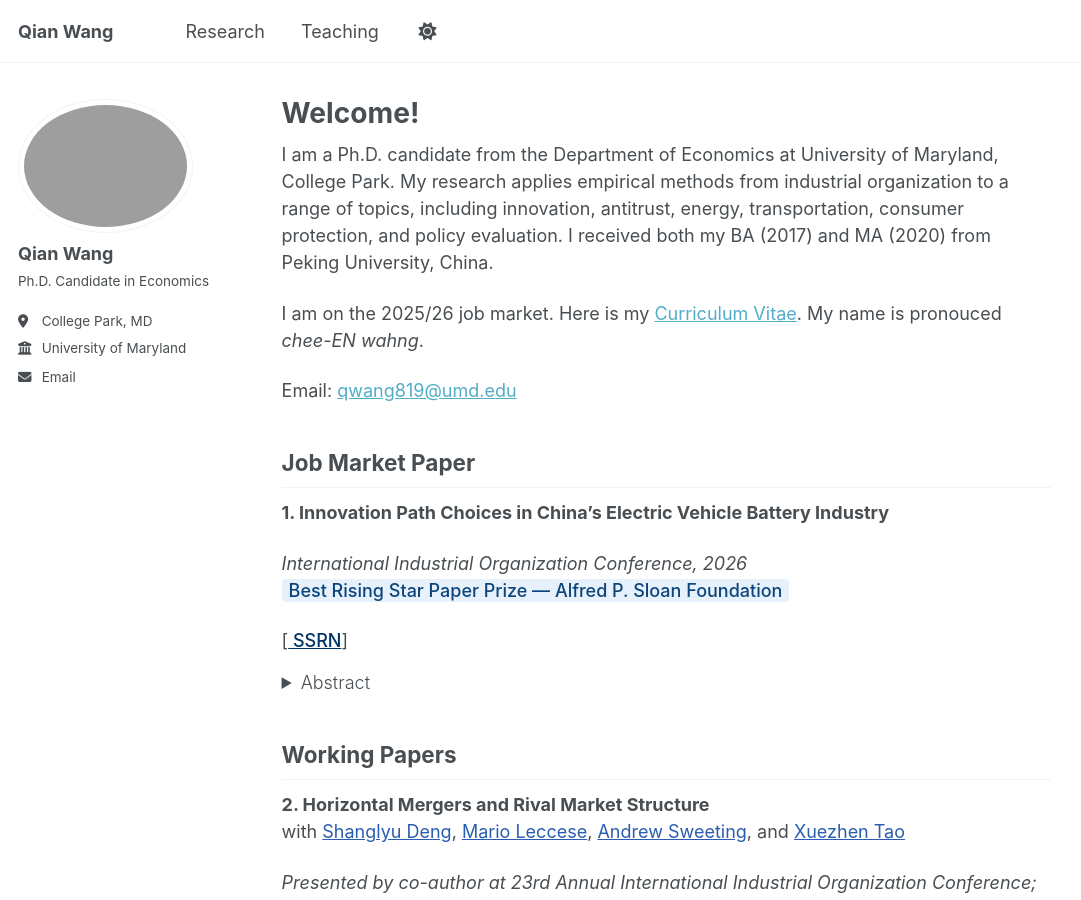
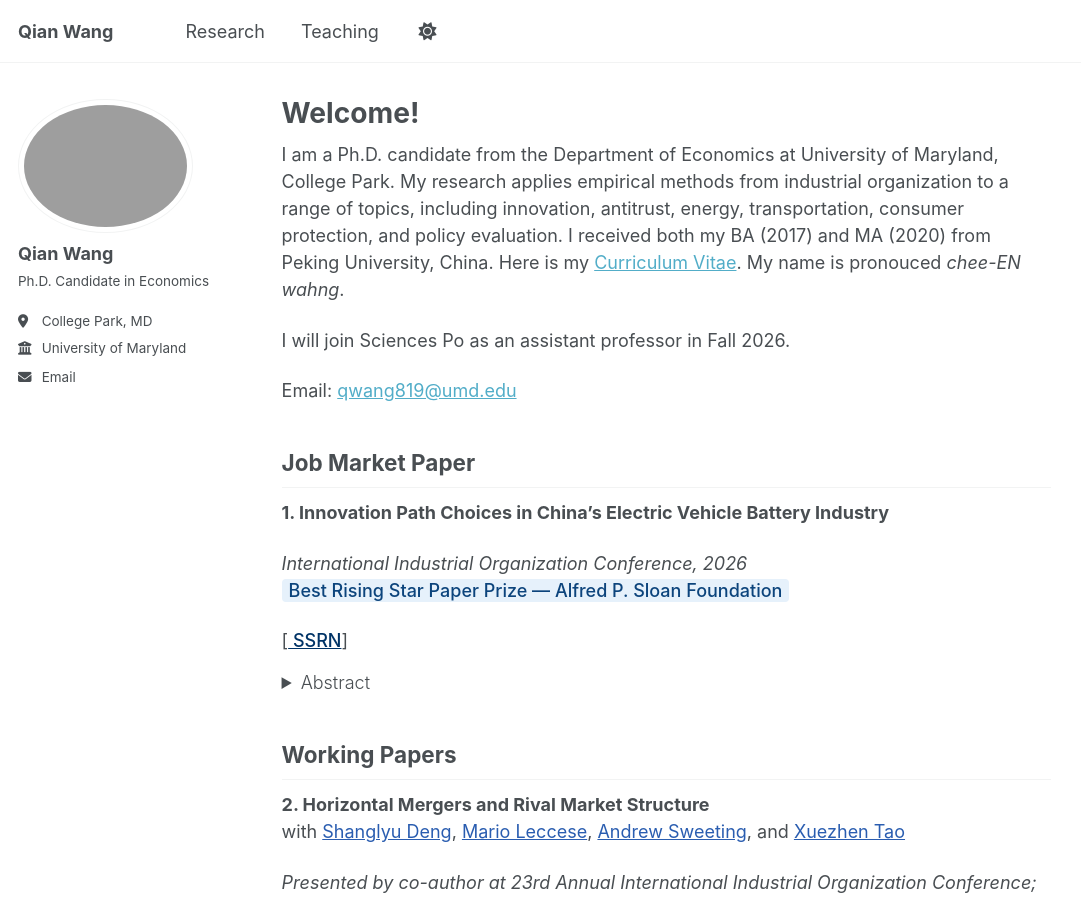
Before and after one commit to qwang819/qwang819.github.io, a Jekyll site: the page built from _pages/about.md, in a window 1280 px wide and 900 px high. Shown: the whole window, without its empty margins (0-1081 px from the left). Built offline with Jekyll 4.4.1, drawn with Linux system fonts in a browser that asks for light colours; a script that is not in the unit is left out.

Commit message:
Update about page with new details
Added information about joining Sciences Po and CV link.

```diff
--- a/_pages/about.md
+++ b/_pages/about.md
@@ -8,10 +8,10 @@ redirect_from:
  - /about.html
 ---
 
-I am a Ph.D. candidate from the Department of Economics at University of Maryland, College Park. My research applies empirical methods from industrial organization to a range of topics, including innovation, antitrust, energy, transportation, consumer protection, and policy evaluation. I received both my BA (2017) and MA (2020) from Peking University, China.
+I am a Ph.D. candidate from the Department of Economics at University of Maryland, College Park. My research applies empirical methods from industrial organization to a range of topics, including innovation, antitrust, energy, transportation, consumer protection, and policy evaluation. I received both my BA (2017) and MA (2020) from Peking University, China. Here is my <a href="https://www.dropbox.com/scl/fi/3hs1ys4ihek9a9y38mj7p/CV_QianWang_20260416.pdf?rlkey=t8zetjeiasnzuq8pudosxdyhs&st=0d8ak677&dl=0" >
+Curriculum Vitae</a>. My name is pronouced *chee-EN wahng*.
 
-I am on the 2025/26 job market. Here is my <a href="https://www.dropbox.com/scl/fi/3hs1ys4ihek9a9y38mj7p/CV_QianWang_20260416.pdf?rlkey=t8zetjeiasnzuq8pudosxdyhs&st=0d8ak677&dl=0" >
-Curriculum Vitae</a>. My name is pronouced *chee-EN wahng*.
+I will join Sciences Po as an assistant professor in Fall 2026.
 
 Email: <a href="mailto:qwang819@umd.edu">qwang819@umd.edu</a>
 
```
